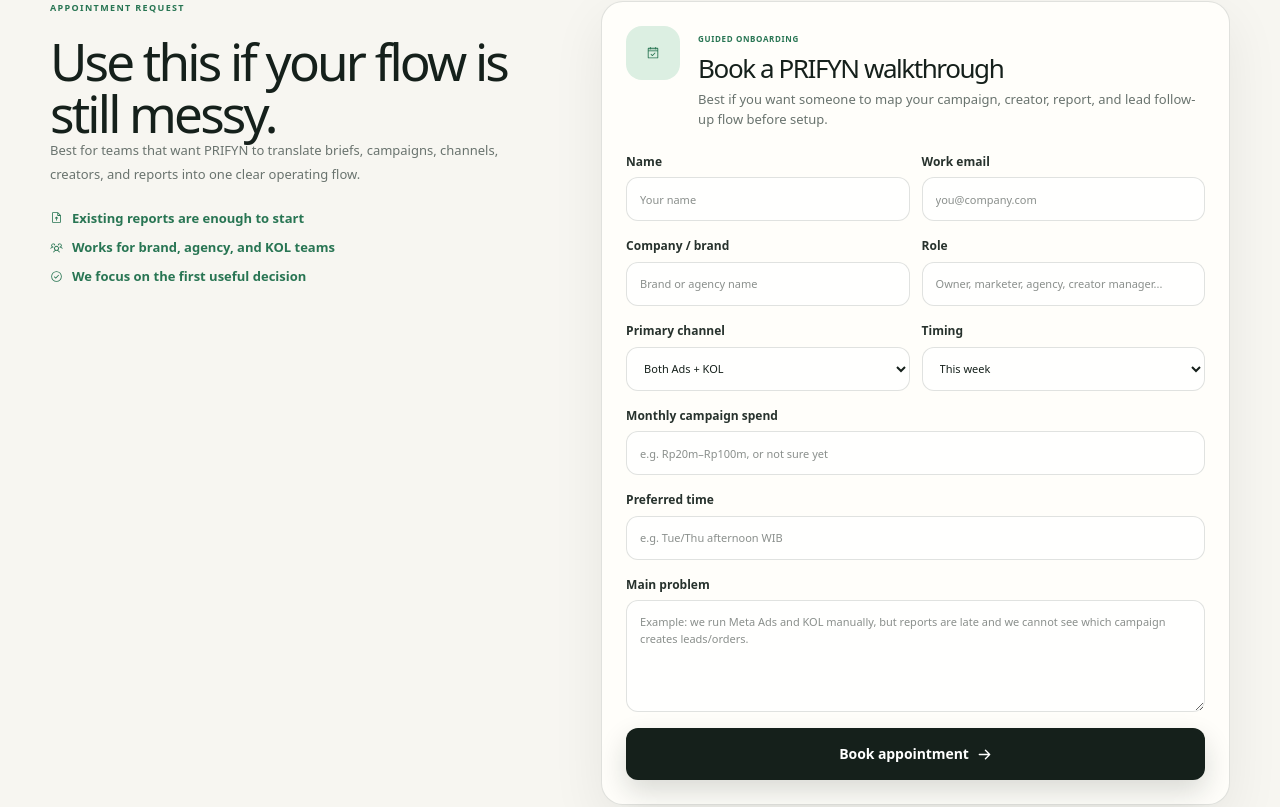
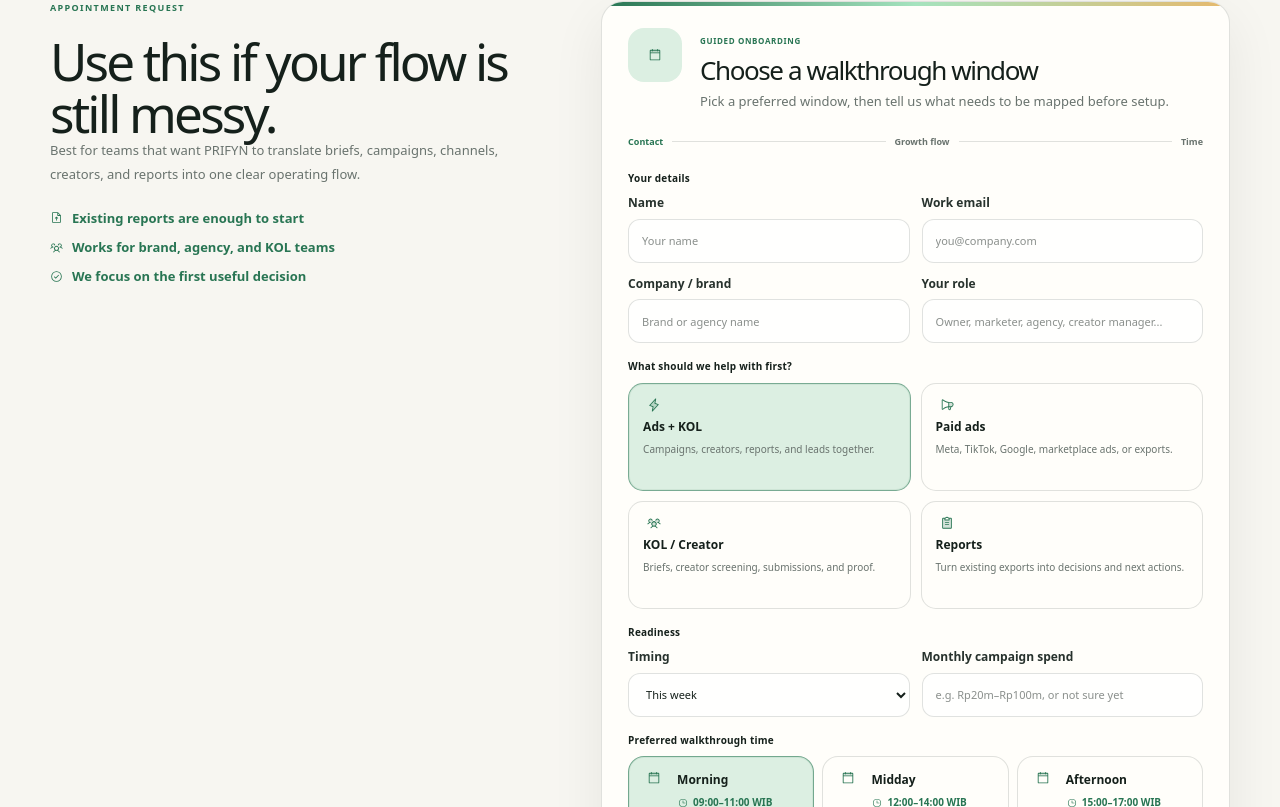
Before and after one commit to rakhaviantoni/prifyn, a Next.js app: page /book in a window 1280 px wide. Shown: the part 1253-2060 px from the top of the page. Built offline with nearby package versions, Linux system fonts and the light colour scheme.

Commit message:
ux: improve public intake forms

```diff
--- a/components/public-intake-form.tsx
+++ b/components/public-intake-form.tsx
@@ -1,21 +1,34 @@
 "use client";
 
-import { ArrowRight, CheckCircle, CalendarCheck, ClipboardText } from "@phosphor-icons/react";
+import { ArrowRight, CalendarBlank, CheckCircle, Clock, ClipboardText, Lightning, Megaphone, UsersThree } from "@phosphor-icons/react";
 import { useState } from "react";
 
 type IntakeType = "appointment" | "application";
 
-const channels = ["Ads", "KOL / Creator", "Both Ads + KOL", "Reporting only", "Not sure yet"];
-const urgency = ["This week", "This month", "Exploring", "Already running campaigns"];
+const channels = [
+  { value: "Both Ads + KOL", label: "Ads + KOL", copy: "Campaigns, creators, reports, and leads together.", icon: Lightning },
+  { value: "Ads", label: "Paid ads", copy: "Meta, TikTok, Google, marketplace ads, or exports.", icon: Megaphone },
+  { value: "KOL / Creator", label: "KOL / Creator", copy: "Briefs, creator screening, submissions, and proof.", icon: UsersThree },
+  { value: "Reporting only", label: "Reports", copy: "Turn existing exports into decisions and next actions.", icon: ClipboardText },
+];
+const urgency = ["This week", "This month", "Already running campaigns", "Exploring"];
+const appointmentSlots = [
+  { value: "Morning walkthrough · 09:00–11:00 WIB", title: "Morning", time: "09:00–11:00 WIB", note: "Best for owner-led teams" },
+  { value: "Midday walkthrough · 12:00–14:00 WIB", title: "Midday", time: "12:00–14:00 WIB", note: "Quick campaign mapping" },
+  { value: "Afternoon walkthrough · 15:00–17:00 WIB", title: "Afternoon", time: "15:00–17:00 WIB", note: "Best for team review" },
+];
 
 export function PublicIntakeForm({ type }: { type: IntakeType }) {
   const [submitted, setSubmitted] = useState(false);
   const [submitting, setSubmitting] = useState(false);
   const [error, setError] = useState<string | null>(null);
+  const [selectedSlot, setSelectedSlot] = useState(appointmentSlots[0].value);
+  const [customTime, setCustomTime] = useState("");
   const isAppointment = type === "appointment";
 
   async function submit(form: FormData) {
     const entries = Object.fromEntries(form.entries());
+    const preferredTime = isAppointment ? customTime.trim() || selectedSlot : undefined;
     setSubmitting(true);
     setError(null);
     try {
@@ -31,7 +44,7 @@
           channel: entries.channel,
           urgency: entries.urgency,
           spend: entries.spend,
-          preferredTime: entries.preferredTime,
+          preferredTime,
           problem: entries.problem,
         }),
       });
@@ -47,19 +60,19 @@
 
   return <section className="surface public-intake-card">
     <div className="intake-form-head">
-      <span>{isAppointment ? <CalendarCheck weight="duotone" /> : <ClipboardText weight="duotone" />}</span>
-      <div><small>{isAppointment ? "Guided onboarding" : "Apply online"}</small><h2>{isAppointment ? "Book a PRIFYN walkthrough" : "Tell us what you want PRIFYN to help with first"}</h2><p>{isAppointment ? "Best if you want someone to map your campaign, creator, report, and lead follow-up flow before setup." : "Best if you already know the campaign or channel problem and want PRIFYN to recommend the right first step."}</p></div>
+      <span>{isAppointment ? <CalendarBlank weight="duotone" /> : <ClipboardText weight="duotone" />}</span>
+      <div><small>{isAppointment ? "Guided onboarding" : "Apply online"}</small><h2>{isAppointment ? "Choose a walkthrough window" : "Share the growth problem"}</h2><p>{isAppointment ? "Pick a preferred window, then tell us what needs to be mapped before setup." : "Tell us the current mess: campaign setup, KOL ops, report uploads, leads, or attribution."}</p></div>
     </div>
+    <div className="intake-progress" aria-hidden="true"><span className="active">Contact</span><i /><span>Growth flow</span><i /><span>{isAppointment ? "Time" : "Problem"}</span></div>
     <form className="public-intake-form" action={submit}>
-      <div className="field-row"><label className="field"><span>Name</span><input name="name" required placeholder="Your name" /></label><label className="field"><span>Work email</span><input name="email" required type="email" placeholder="you@company.com" /></label></div>
-      <div className="field-row"><label className="field"><span>Company / brand</span><input name="company" required placeholder="Brand or agency name" /></label><label className="field"><span>Role</span><input name="role" placeholder="Owner, marketer, agency, creator manager..." /></label></div>
-      <div className="field-row"><label className="field"><span>Primary channel</span><select name="channel" defaultValue="Both Ads + KOL">{channels.map(item => <option key={item}>{item}</option>)}</select></label><label className="field"><span>Timing</span><select name="urgency" defaultValue={isAppointment ? "This week" : "This month"}>{urgency.map(item => <option key={item}>{item}</option>)}</select></label></div>
-      <label className="field"><span>Monthly campaign spend</span><input name="spend" placeholder="e.g. Rp20m–Rp100m, or not sure yet" /></label>
-      {isAppointment && <label className="field"><span>Preferred time</span><input name="preferredTime" placeholder="e.g. Tue/Thu afternoon WIB" /></label>}
-      <label className="field"><span>Main problem</span><textarea name="problem" required placeholder="Example: we run Meta Ads and KOL manually, but reports are late and we cannot see which campaign creates leads/orders." /></label>
-      <button className="button button-dark button-large" type="submit" disabled={submitting || submitted}>{submitted ? "Saved" : submitting ? "Saving…" : isAppointment ? "Book appointment" : "Submit application"} <ArrowRight weight="bold" /></button>
+      <fieldset className="intake-fieldset"><legend>Your details</legend><div className="field-row"><label className="field"><span>Name</span><input name="name" required placeholder="Your name" /></label><label className="field"><span>Work email</span><input name="email" required type="email" placeholder="you@company.com" /></label></div><div className="field-row"><label className="field"><span>Company / brand</span><input name="company" required placeholder="Brand or agency name" /></label><label className="field"><span>Your role</span><input name="role" placeholder="Owner, marketer, agency, creator manager..." /></label></div></fieldset>
+      <fieldset className="intake-fieldset"><legend>What should we help with first?</legend><div className="intake-choice-grid">{channels.map(({ value, label, copy, icon: Icon }, index) => <label className="intake-choice" key={value}><input type="radio" name="channel" value={value} defaultChecked={index === 0} /><span><Icon weight="duotone" /><strong>{label}</strong><small>{copy}</small></span></label>)}</div></fieldset>
+      <fieldset className="intake-fieldset"><legend>Readiness</legend><div className="field-row"><label className="field"><span>Timing</span><select name="urgency" defaultValue={isAppointment ? "This week" : "This month"}>{urgency.map(item => <option key={item}>{item}</option>)}</select></label><label className="field"><span>Monthly campaign spend</span><input name="spend" placeholder="e.g. Rp20m–Rp100m, or not sure yet" /></label></div></fieldset>
+      {isAppointment && <fieldset className="intake-fieldset"><legend>Preferred walkthrough time</legend><div className="appointment-slots">{appointmentSlots.map(slot => <button className={selectedSlot === slot.value && !customTime ? "selected" : ""} type="button" key={slot.value} onClick={() => { setSelectedSlot(slot.value); setCustomTime(""); }}><CalendarBlank weight="duotone" /><span><strong>{slot.title}</strong><small><Clock />{slot.time}</small><em>{slot.note}</em></span></button>)}</div><label className="field custom-time-field"><span>Need another time?</span><input value={customTime} onChange={event => setCustomTime(event.target.value)} placeholder="Example: Tuesday or Thursday afternoon WIB" /></label></fieldset>}
+      <label className="field problem-field"><span>{isAppointment ? "What should we map during the walkthrough?" : "What problem should PRIFYN review first?"}</span><textarea name="problem" required placeholder="Example: we run Meta Ads and KOL manually, but reports are late and we cannot see which campaign creates leads/orders." /></label>
+      <button className="button button-dark button-large intake-submit" type="submit" disabled={submitting || submitted}>{submitted ? "Request saved" : submitting ? "Saving request…" : isAppointment ? "Request walkthrough" : "Send application"} <ArrowRight weight="bold" /></button>
     </form>
-    {submitted && <div className="intake-success" role="status"><CheckCircle weight="fill" /><span><strong>Request received.</strong><small>PRIFYN will review your current flow and follow up with the best next step.</small></span></div>}
+    {submitted && <div className="intake-success" role="status"><CheckCircle weight="fill" /><span><strong>{isAppointment ? "Walkthrough request received." : "Application received."}</strong><small>PRIFYN will review your current flow and follow up with the best next step.</small></span></div>}
     {error && <div className="intake-success error" role="alert"><ClipboardText weight="fill" /><span><strong>Could not save request.</strong><small>{error}</small></span></div>}
   </section>;
 }
```
Also changed, not shown: app/globals.css.
